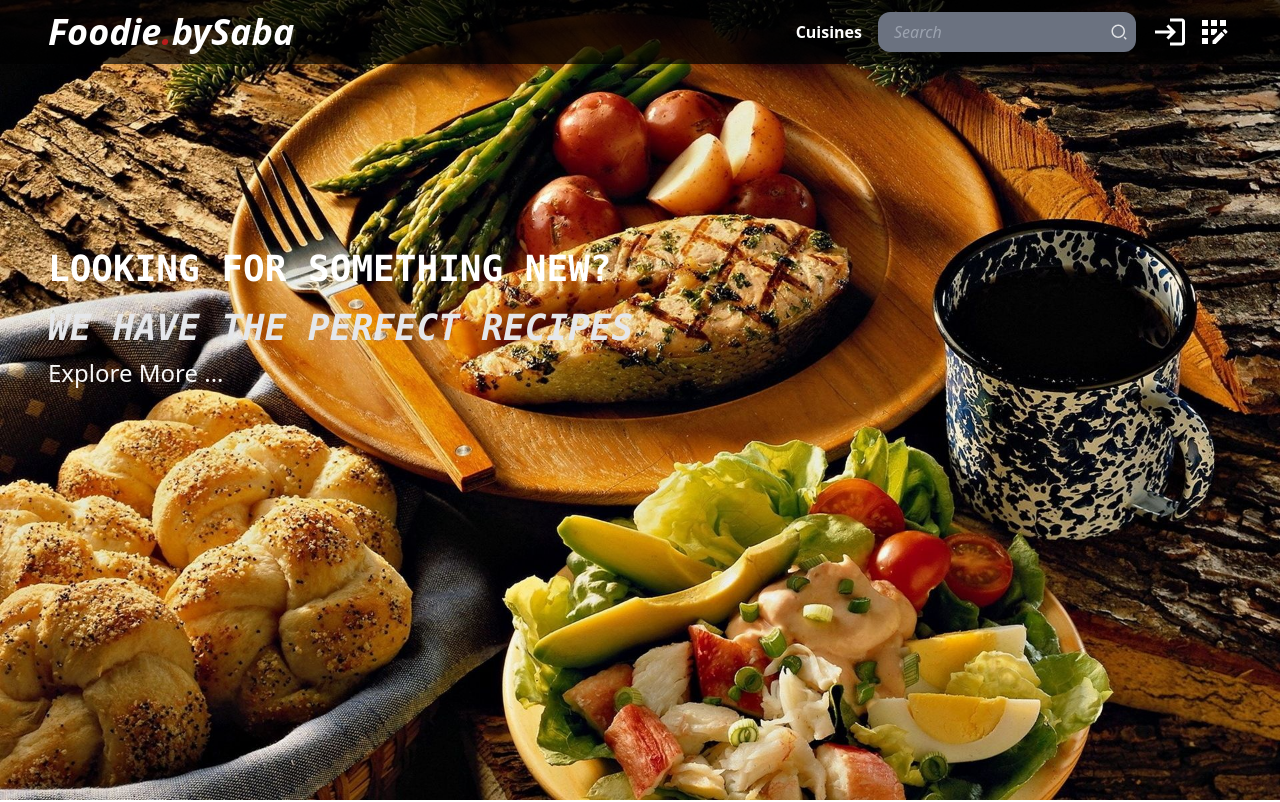
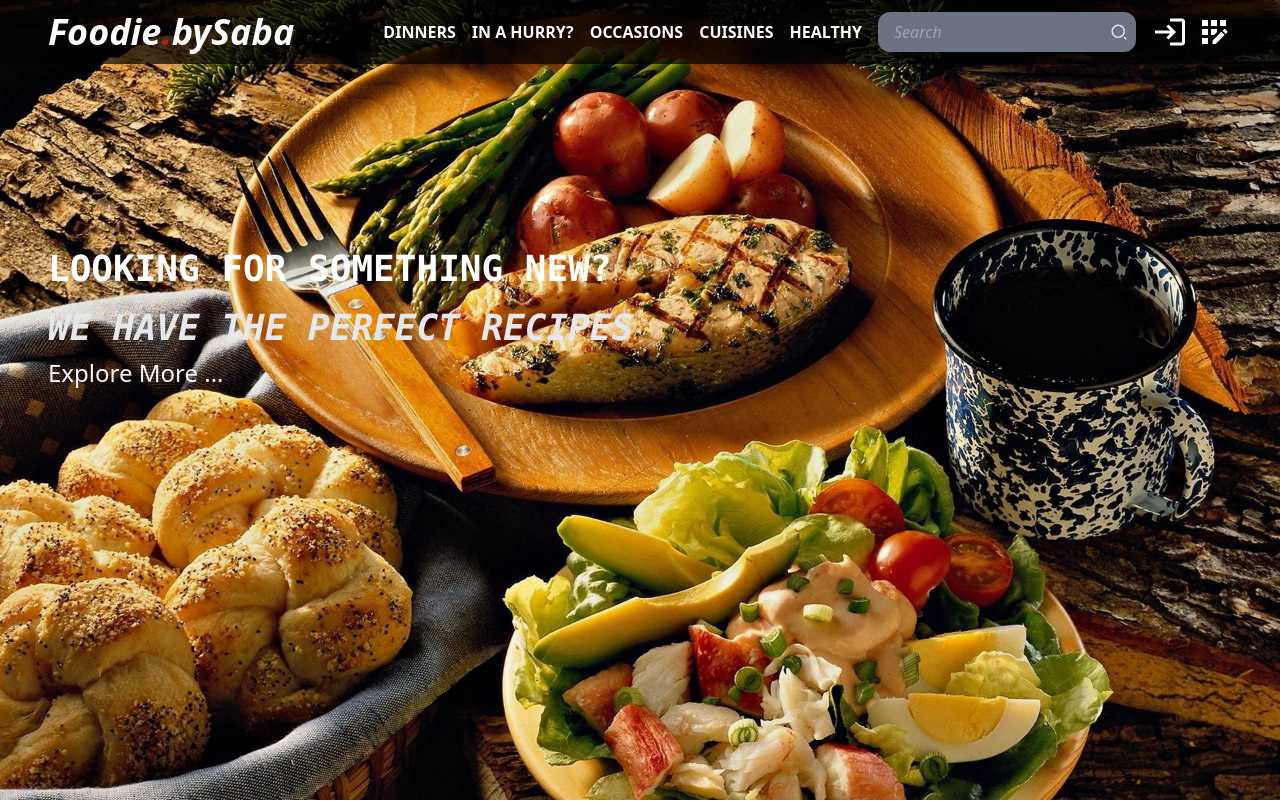
Before and after one commit to slomtadze/reciepe_react_app, a React (Create React App) app: page / in a window 1280 px wide. Shown: the top 802 px of the page. Built offline with nearby package versions, Linux system fonts and the light colour scheme.

Commit message:
Update MainMenu.jsx and MenuItem.jsx

```diff
--- a/src/components/Navbar/MainMenu.jsx
+++ b/src/components/Navbar/MainMenu.jsx
@@ -3,11 +3,11 @@ import MenuItem from "./MenuItem";
 const MainMenu = () => {
   return (
     <ul className="list-none h-full flex justify-end items-center ">
-      {/* <MenuItem text="Dinners" />
-      <MenuItem text="Ingredients" />
-      <MenuItem text="Occasions" /> */}
+      <MenuItem text="Dinners" type="business_tags" />
+      <MenuItem text="In a hurry?" type="difficulty" />
+      <MenuItem text="Occasions" type="occasion" />
       <MenuItem text="Cuisines" type="cuisine" />
-      {/* <MenuItem text="Healthy" /> */}
+      <MenuItem text="Healthy" type="healthy" />
     </ul>
   );
 };
--- a/src/components/Navbar/MenuItem.jsx
+++ b/src/components/Navbar/MenuItem.jsx
@@ -27,19 +27,25 @@ const MenuItem = ({ text, type }) => {
       onMouseEnter={showNoteHandler}
       onMouseLeave={hideNoteHandler}
     >
-      {text}
+      {text.toUpperCase()}
       {noteIsShown && (
         <div
-          className="absolute py-4 pl-1 pr-4"
+          className="absolute w-40"
           onMouseEnter={showNoteHandler}
           onMouseLeave={hideNoteHandler}
         >
-          <ul className="list-none text-black bg-gray-400 rounded border-2 pl-1 pr-4">
+          <ul className="list-none text-white bg-black/80 pl-2 pr-4 py-4">
             {tags.map((tag) => (
-              <li className="my-1" key={tag.id}>
+              <li
+                className="my-1 italic text-sm hover:text-white/80 cursor-pointer duration-300"
+                key={tag.id}
+              >
                 {tag.display_name}
               </li>
             ))}
+            <li className="italic text-sm text-white/60 hover:text-white/80 cursor-pointer">
+              More...
+            </li>
           </ul>
         </div>
       )}
```
